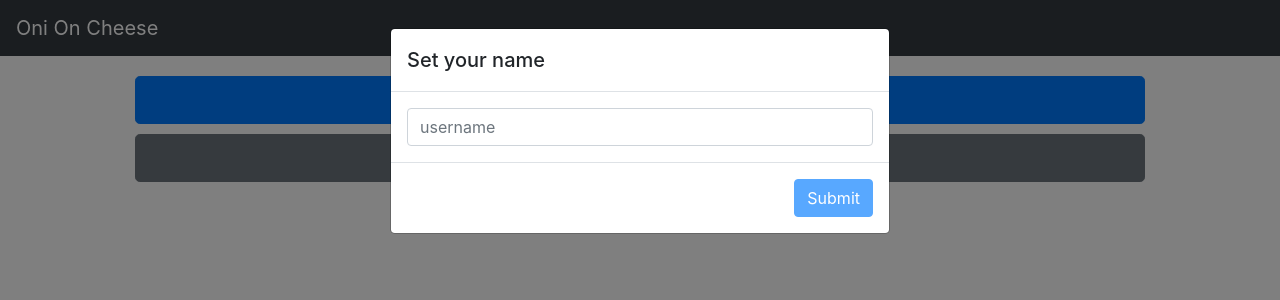
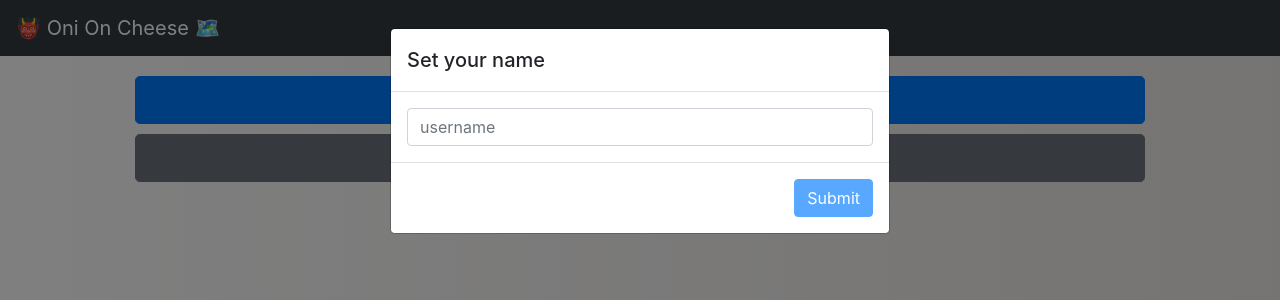
Before and after one commit to duyoji/oni-on-cheese, a React (Create React App) app: page / in a window 1280 px wide. Shown: the top 300 px of the page. Built offline with nearby package versions, Linux system fonts and the light colour scheme; no server answers; what fontawesome-markers, react-google-maps would draw is missing.

Commit message:
Put icons of oni and map in title and set background-color

```diff
--- a/src/components/Header.jsx
+++ b/src/components/Header.jsx
@@ -4,7 +4,7 @@ import { Navbar, NavbarBrand } from 'reactstrap';
 const Header = (props) => (
   <header className="appHeader">
     <Navbar color="dark" light expand="md">
-      <NavbarBrand href="/" className="text-white">Oni On Cheese</NavbarBrand>
+      <NavbarBrand href="/" className="text-white">👹 Oni On Cheese 🗺</NavbarBrand>
     </Navbar>
   </header>
 );
--- a/src/styles/index.css
+++ b/src/styles/index.css
@@ -0,0 +1,5 @@
+body {
+  background: #ECE9E6;  /* fallback for old browsers */
+  background: -webkit-linear-gradient(to right, #FFFFFF, #ECE9E6);  /* Chrome 10-25, Safari 5.1-6 */
+  background: linear-gradient(to right, #FFFFFF, #ECE9E6); /* W3C, IE 10+/ Edge, Firefox 16+, Chrome 26+, Opera 12+, Safari 7+ */
+}
```
